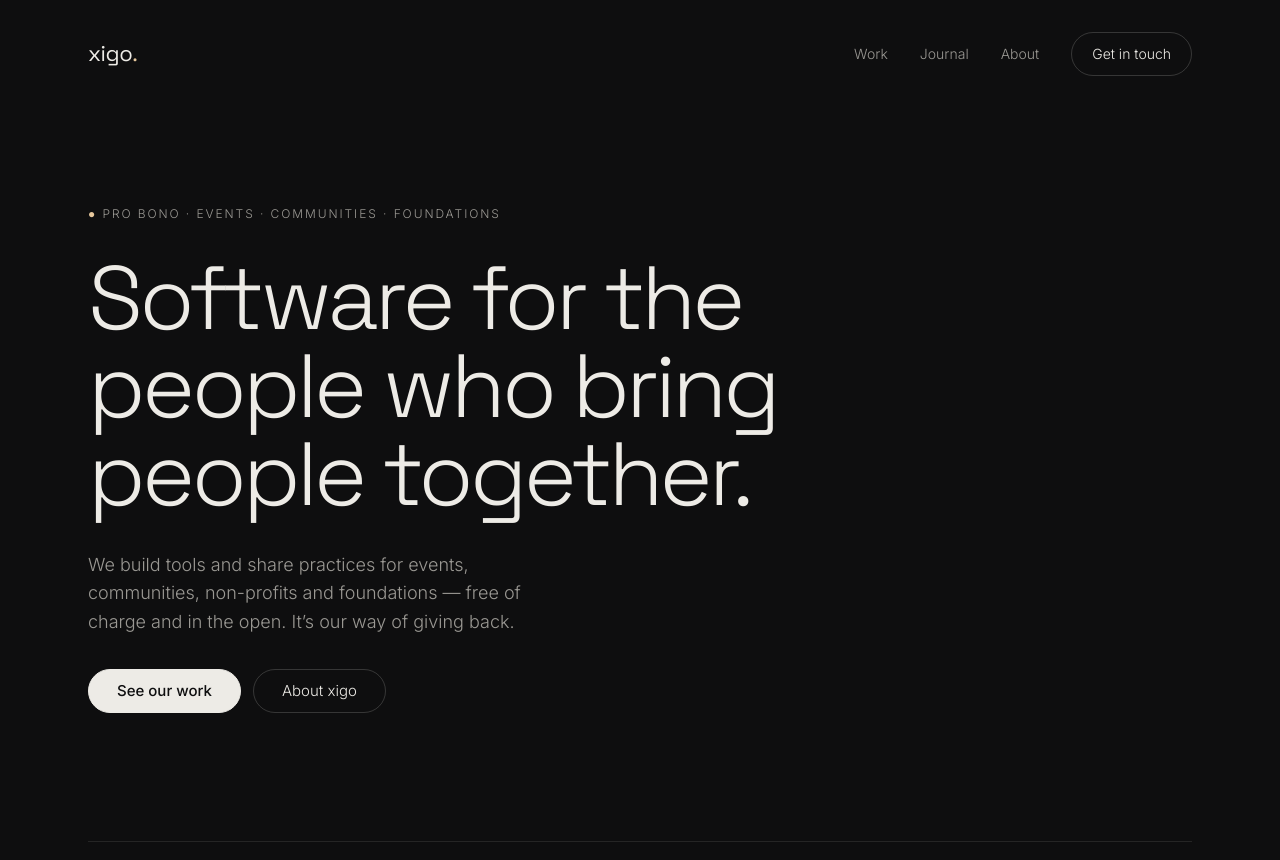
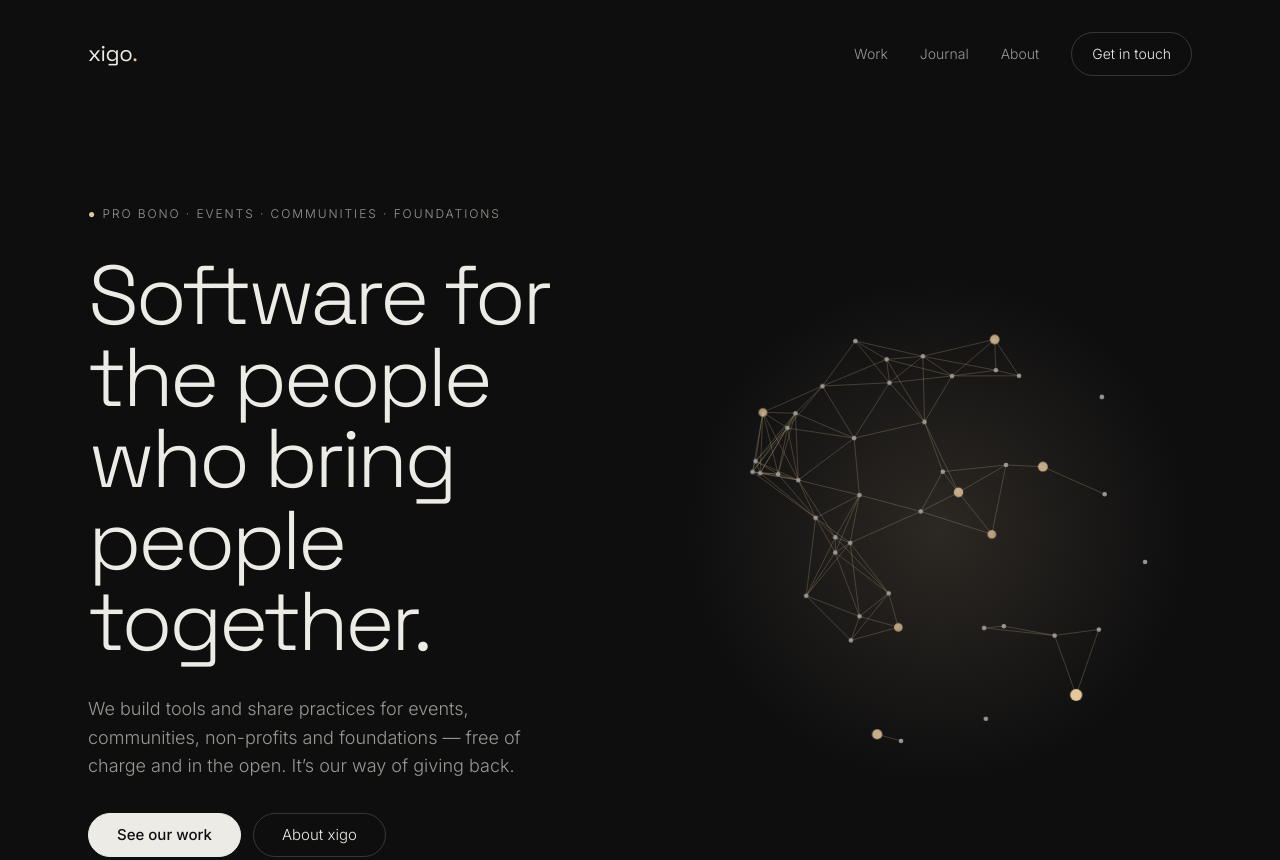
Before and after one commit to wrych/xigo-web, an Astro site: page / in a window 1280 px wide. Shown: the top 860 px of the page. Built offline with nearby package versions, Linux system fonts and the light colour scheme; Astro itself is replaced by a stand-in of ours.

Commit message:
feat(home): a decorative network beside the statement (R-HOME-6) (#21)
Adds R-HOME-6. A network drawn at build time fills the hero's right half; its golden hubs breathe, stand still under reduced motion, and it is left out at phone width. Its own component rather than a NetworkScene variant: that one is a labelled illustration with matches, this one decoration hidden from assistive technology.

Co-Authored-By: Claude Opus 5.5 <noreply@anthropic.com>
Claude-Session: https://claude.ai/code/session_01TDi8oHtivD3zMiLZyYPJTA

```diff
--- /dev/null
+++ b/src/components/HeroNetwork.astro
@@ -0,0 +1,87 @@
+---
+/* Not NetworkScene: that one is a labelled, framed illustration with matches
+ * travelling between clusters. This one is decoration, hidden from assistive
+ * technology, so it shares only the seeded generator and the breathing. */
+import { BREATH_SECONDS, heroScene } from "../scene";
+
+const { size, nodes, links } = heroScene();
+---
+
+<svg
+  class="hero-network"
+  viewBox={`0 0 ${size} ${size}`}
+  aria-hidden="true"
+  focusable="false"
+  style={`--breath: ${BREATH_SECONDS}s`}
+>
+  <defs>
+    <radialGradient id="hero-glow">
+      <stop offset="0%" class="glow-centre" />
+      <stop offset="100%" class="glow-edge" />
+    </radialGradient>
+  </defs>
+  <circle cx={size / 2} cy={size / 2} r={size / 2} fill="url(#hero-glow)" />
+  <g class="links">
+    {links.map((link) => (
+      <line x1={link.x1} y1={link.y1} x2={link.x2} y2={link.y2} />
+    ))}
+  </g>
+  <g>
+    {nodes.map((node) => (
+      <circle
+        class:list={[node.hub ? "hub" : "member"]}
+        cx={node.x}
+        cy={node.y}
+        r={node.r}
+        style={node.hub ? `--delay: ${node.delay}s` : undefined}
+      />
+    ))}
+  </g>
+</svg>
+
+<style>
+  .hero-network {
+    display: block;
+    width: 100%;
+    height: auto;
+  }
+
+  .glow-centre,
+  .glow-edge {
+    stop-color: var(--accent);
+    stop-opacity: 0.14;
+  }
+
+  .glow-edge {
+    stop-opacity: 0;
+  }
+
+  .links line {
+    stroke: var(--accent);
+    stroke-opacity: 0.25;
+    stroke-width: 0.7;
+  }
+
+  .member {
+    fill: var(--muted);
+  }
+
+  .hub {
+    fill: var(--accent);
+    transform-box: fill-box;
+    transform-origin: center;
+    animation: breathe var(--breath) var(--delay) ease-in-out infinite;
+  }
+
+  @keyframes breathe {
+    0%,
+    100% {
+      transform: scale(1);
+      opacity: 0.75;
+    }
+    50% {
+      transform: scale(1.4);
+      opacity: 1;
+    }
+  }
+</style>
--- a/src/pages/index.astro
+++ b/src/pages/index.astro
@@ -6,6 +6,7 @@ import { latest } from "../journal";
 import { allPosts } from "../posts";
 import { allProjects } from "../projects";
 import { PROJECT_TOPICS, showcase } from "../work";
+import HeroNetwork from "../components/HeroNetwork.astro";
 
 const newest = latest(await allPosts());
 const { lead, more } = showcase(await allProjects());
@@ -19,6 +20,7 @@ const topics = (project: {
   description="xigo builds tools and shares practices for events, communities, non-profits and foundations — free of charge and in the open."
 >
   <section class="hero">
+    <div class="statement">
       <p class="label">
         <span class="dot">●</span> Pro bono · Events · Communities · Foundations
       </p>
@@ -36,6 +38,8 @@ const topics = (project: {
           About xigo
         </a>
       </div>
+    </div>
+    <HeroNetwork />
   </section>
 
   {lead && (
@@ -108,15 +112,31 @@ const topics = (project: {
 
 <style>
   .hero {
+    display: grid;
+    grid-template-columns: minmax(0, 1.1fr) minmax(0, 1fr);
+    align-items: center;
+    gap: 40px;
+    padding: 96px 0 128px;
+  }
+
+  .statement {
     display: flex;
     flex-direction: column;
     gap: 32px;
-    padding: 96px 0 128px;
-    max-width: 820px;
+  }
+
+  @media (max-width: 760px) {
+    .hero {
+      grid-template-columns: minmax(0, 1fr);
+    }
+
+    .hero :global(.hero-network) {
+      display: none;
+    }
   }
 
   h1 {
-    font-size: clamp(48px, 7vw, 96px);
+    font-size: clamp(44px, 6.5vw, 84px);
     line-height: 0.98;
     letter-spacing: -0.045em;
   }
--- a/src/scene.ts
+++ b/src/scene.ts
@@ -152,3 +152,49 @@ export function networkScene(seed = SCENE_SEED): Scene {
 
   return { width: SCENE_WIDTH, height: SCENE_HEIGHT, nodes, links, matches };
 }
+
+export const HERO_SIZE = 400;
+export const HERO_SEED = 7;
+const HERO_NODES = 46;
+const HERO_RADIUS = 170;
+const HERO_LINK_DISTANCE = 62;
+const HERO_HUB_EVERY = 6;
+const HERO_HUB_RADIUS = 3.4;
+const HERO_MEMBER_RADIUS = 1.8;
+
+export interface HeroScene {
+  size: number;
+  nodes: SceneNode[];
+  links: SceneLine[];
+}
+
+/** The network beside Home's opening statement (R-HOME-6): people scattered
+ * over a disc, each joined to those near them, every few a golden hub.
+ * Seeded like the project scene, so every build draws the same picture. */
+export function heroScene(seed = HERO_SEED): HeroScene {
+  const random = seeded(seed);
+  const centre = HERO_SIZE / 2;
+  const nodes: SceneNode[] = [];
+  for (let index = 0; index < HERO_NODES; index += 1) {
+    const angle = random() * 2 * Math.PI;
+    const distance = Math.sqrt(random()) * HERO_RADIUS;
+    const hub = index % HERO_HUB_EVERY === 0;
+    nodes.push({
+      x: round(centre + Math.cos(angle) * distance),
+      y: round(centre + Math.sin(angle) * distance),
+      r: hub ? HERO_HUB_RADIUS : HERO_MEMBER_RADIUS,
+      hub,
+      cluster: 0,
+      delay: round(-random() * BREATH_SECONDS),
+    });
+  }
+  const links: SceneLine[] = [];
+  nodes.forEach((a, i) => {
+    for (const b of nodes.slice(i + 1)) {
+      if (Math.hypot(a.x - b.x, a.y - b.y) < HERO_LINK_DISTANCE) {
+        links.push(line(a, b));
+      }
+    }
+  });
+  return { size: HERO_SIZE, nodes, links };
+}
```
Also changed, not shown: specs/requirements.md (+4 -0 lines), tests/site.test.mjs (+39 -0 lines), tests/work.test.mjs (+16 -0 lines). Lines whose indentation alone changed are shown as unchanged.
